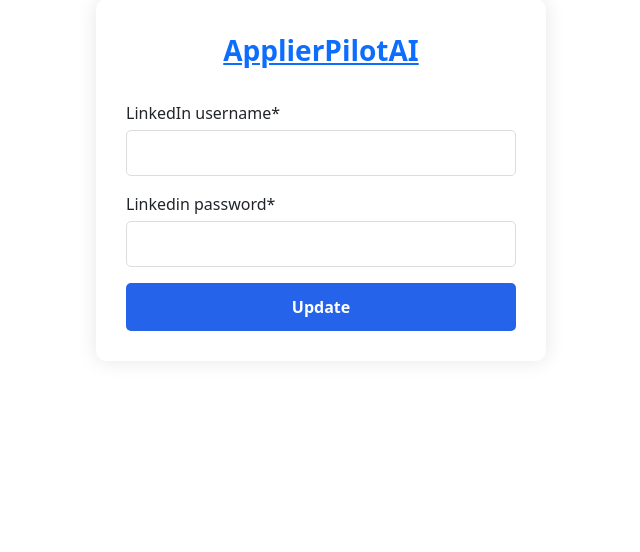
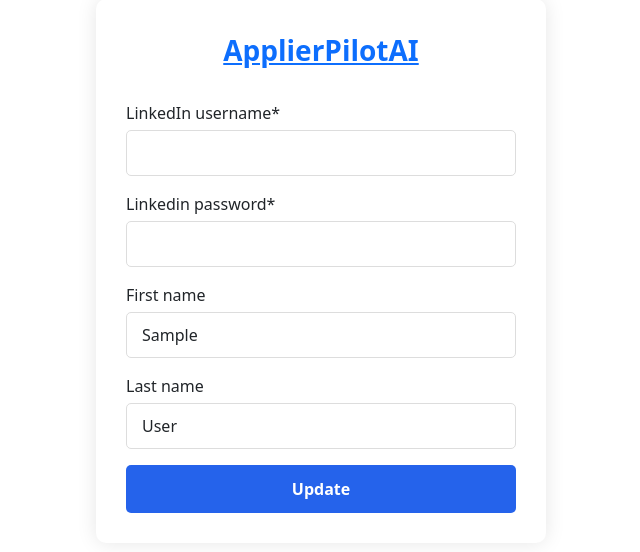
Before and after one commit to UCCS-SP25-CS4300-CS5300-1/Group-4-spring-2025, a Django app: page /users/edit_profile/ in a window 1280 px wide. Shown: the part 51-603 px from the top of the page, without its empty margins (319-959 px from the left). Run offline with Django 4.2, Linux system fonts and the light colour scheme; the visitor is signed in with stand-in values (Sample User, id 1); some libraries are stand-ins or nearby versions.

Commit message:
updated home page and allow full. last name edit

```diff
--- a/myproject/users/forms.py
+++ b/myproject/users/forms.py
@@ -29,12 +29,29 @@ class UserLoginForm(AuthenticationForm):
 
 
 class EditProfileForm(forms.ModelForm):
+    first_name = forms.CharField(max_length=30, required=False)
+    last_name = forms.CharField(max_length=30, required=False)
 
     class Meta:
         model = Profile
         fields = ('linkedIn_username', 'linkedIn_password')
 
     linkedIn_password = forms.CharField(max_length=32, widget=forms.PasswordInput)
+
+    def __init__(self, *args, **kwargs):
+        super().__init__(*args, **kwargs)
+        if(self.instance and self.instance.user):
+            self.fields['first_name'].initial = self.instance.user.first_name
+            self.fields['last_name'].initial = self.instance.user.last_name
+
+    def save(self, commit=True):
+        profile = super().save(commit=False)
+        if(commit):
+            profile.user.first_name = self.cleaned_data.get('first_name', '')
+            profile.user.last_name = self.cleaned_data.get('last_name', '')
+            profile.user.save()
+            profile.save()
+        return profile
 
 class EditPreferenceForm(forms.ModelForm):
 
--- a/myproject/users/tests.py
+++ b/myproject/users/tests.py
@@ -199,7 +199,9 @@ class UserViewsTest(TestCase):
         self.client.login(username='testuser', password='StrongTestPass123')
         response = self.client.post(self.edit_profile_url, {
             'linkedIn_username': 'new_linkedin',
-            'linkedIn_password': 'new_password'
+            'linkedIn_password': 'new_password',
+            'first_name': 'John',
+            'last_name': 'Doe'
         })
         self.assertEqual(response.status_code, 302)
         self.assertRedirects(response, self.home_url)
@@ -207,6 +209,8 @@ class UserViewsTest(TestCase):
         self.user.refresh_from_db()
         self.assertEqual(self.user.profile.linkedIn_username, 'new_linkedin')
         self.assertEqual(self.user.profile.linkedIn_password, 'new_password')
+        self.assertEqual(self.user.first_name, 'John')
+        self.assertEqual(self.user.last_name, 'Doe')
 
     def test_edit_profile_POST_invalid(self):
         """Test that invalid profile updates are handled"""
```
Also changed, not shown: myproject/home/templates/home/index.html (+3 -11 lines), myproject/home/tests.py (+12 -2 lines).
